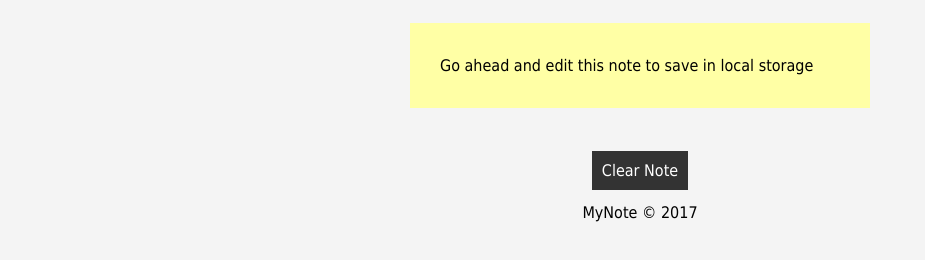
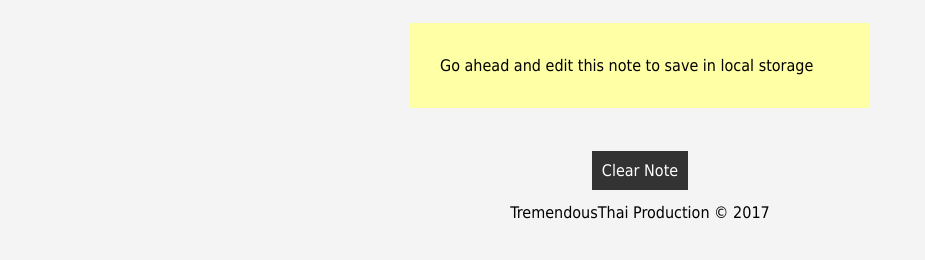
Before and after one commit to thaivo88/Full-Stack-Development-Training, a plain HTML site: page Section 3 HTML5 programming/Project MyNote HTML5 APP.html in a window 1280 px wide. Shown: the part 108-368 px from the top of the page, without its empty margins (0-925 px from the left). Drawn offline with Linux system fonts and the light colour scheme.

Commit message:
Update Project MyNote HTML5 APP.html

```diff
--- a/Section 3 HTML5 programming/Project MyNote HTML5 APP.html
+++ b/Section 3 HTML5 programming/Project MyNote HTML5 APP.html
@@ -74,7 +74,7 @@
 			<div>
 				<a href="" onclick="javascript:clearNote();" class="clear">Clear Note</a>
 			</div>
-				<p>MyNote &copy; 2017</p>
+				<p>TremendousThai Production &copy; 2017</p>
 		</footer>
 
 		<script>
```
